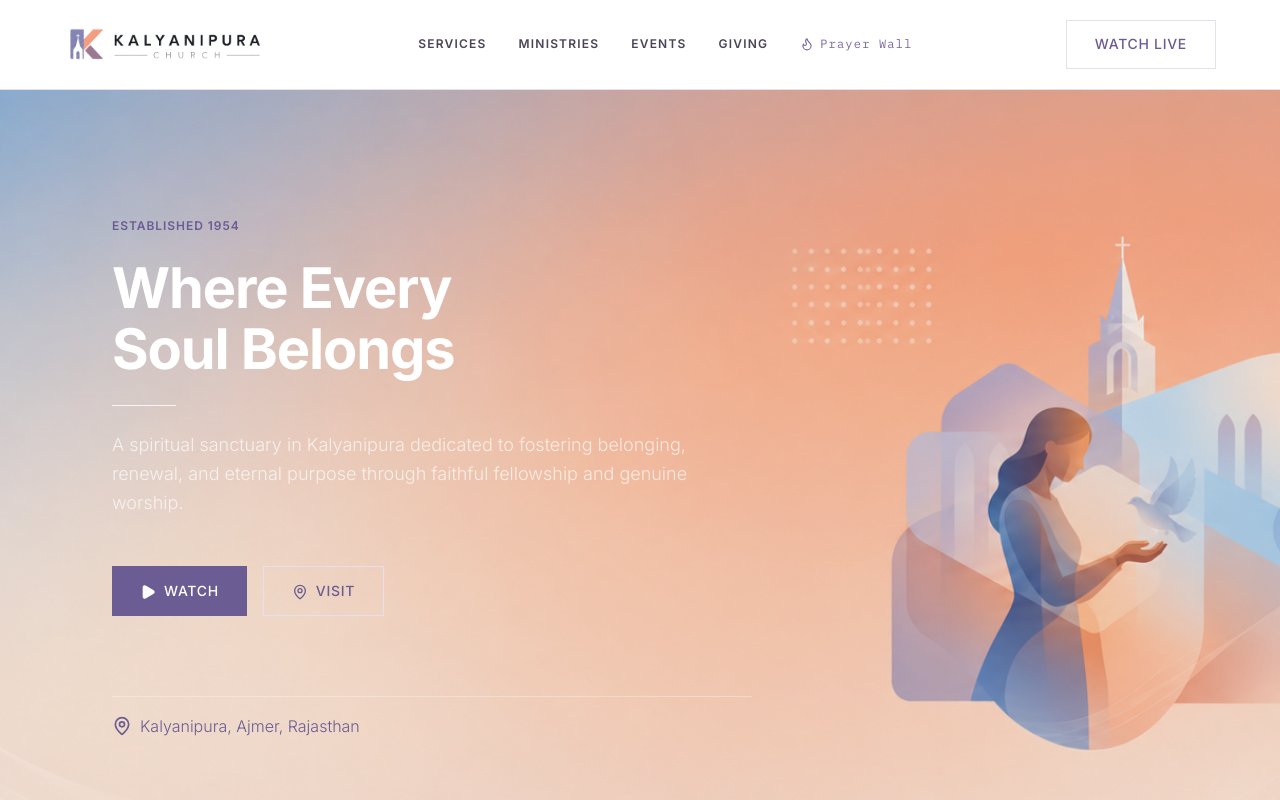
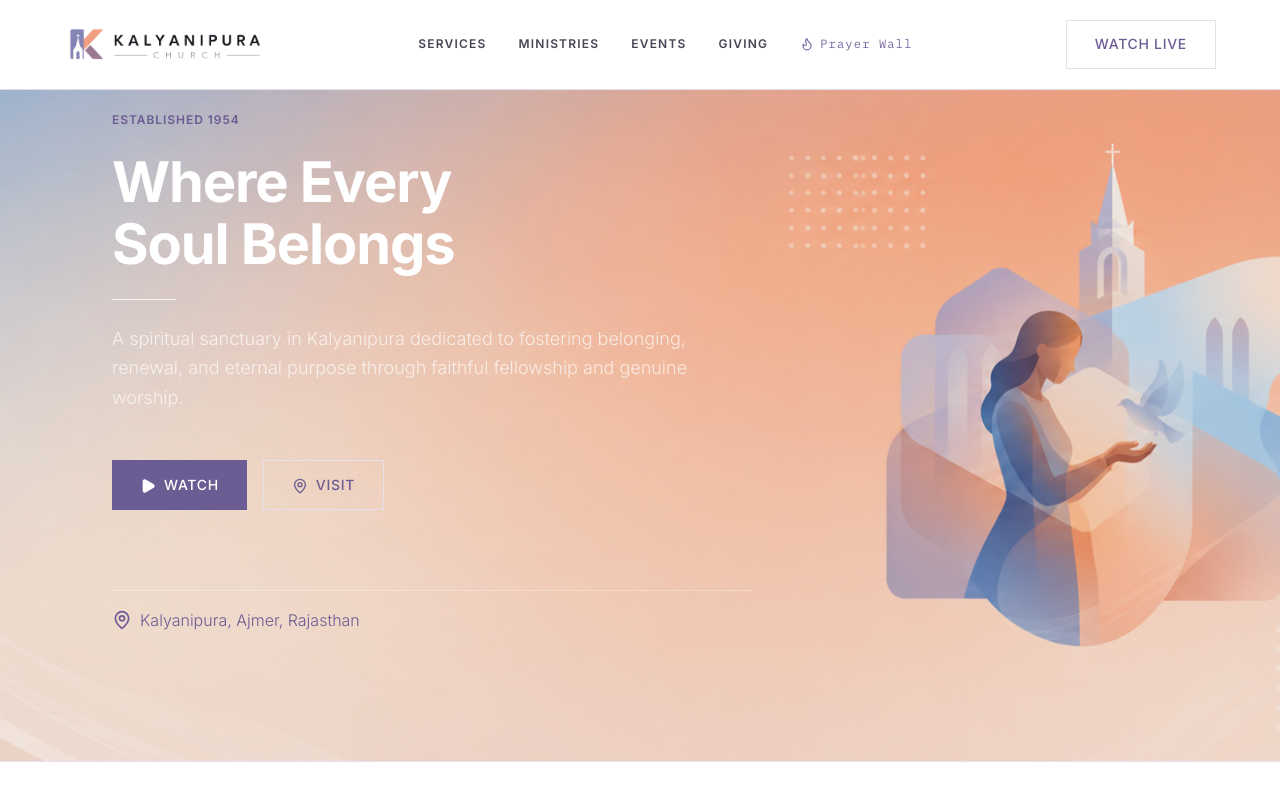
Before and after one commit to gannucodeS/kalyanipura-frontend, a React (Vite) app: page / in a window 1280 px wide. Shown: the top 800 px of the page. Built offline with nearby package versions, Linux system fonts and the light colour scheme; the HTML template or start-up script is replaced by a standard one.

Commit message:
Fix navbar layout shift on scroll — always fixed

```diff
--- a/src/components/Hero.tsx
+++ b/src/components/Hero.tsx
@@ -19,7 +19,7 @@ export default function Hero({ onOpenWatch, onOpenContact }: HeroProps) {
       <div className="absolute inset-0 bg-black/5" />
 
       {/* Content */}
-      <div className="relative z-10 max-w-6xl mx-auto px-6 sm:px-12 py-20 sm:py-32 flex flex-col gap-8 sm:gap-12">
+      <div className="relative z-10 max-w-6xl mx-auto px-6 sm:px-12 pt-24 sm:pt-28 pb-20 sm:pb-32 flex flex-col gap-8 sm:gap-12">
         <div className="space-y-6 max-w-2xl fade-up">
           {/* Eyebrow label */}
           <div className="label text-xs tracking-widest">Established 1954</div>
--- a/src/components/Navbar.tsx
+++ b/src/components/Navbar.tsx
@@ -27,8 +27,8 @@ export default function Navbar({ onOpenGiving, onOpenPrayer, onOpenWatch }: Navb
   const navBg = 'bg-white border-b border-[#e5e0ec]';
 
   return (
-    <header className="w-full z-50 relative">
-      <nav className={`w-full transition-all duration-300 px-6 sm:px-12 ${scrolled ? 'fixed top-0 py-4 shadow-sm' : 'relative py-5'} ${navBg}`}>
+    <header className="w-full z-50">
+      <nav className={`w-full fixed top-0 transition-all duration-300 px-6 sm:px-12 ${scrolled ? 'py-4 shadow-sm' : 'py-5'} ${navBg}`}>
         <div className="max-w-6xl mx-auto flex justify-between items-center">
 
           {/* Logo */}
```
